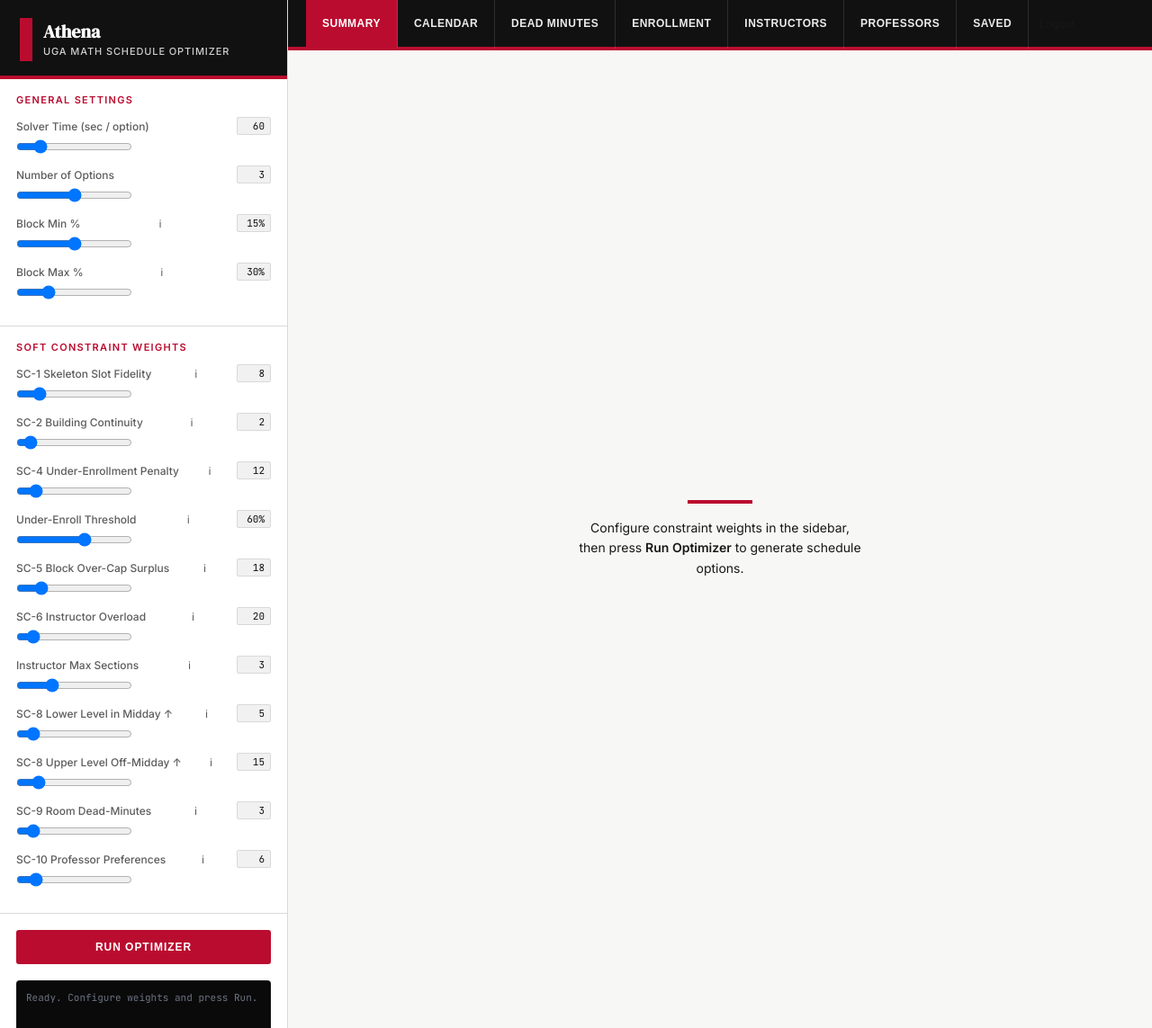
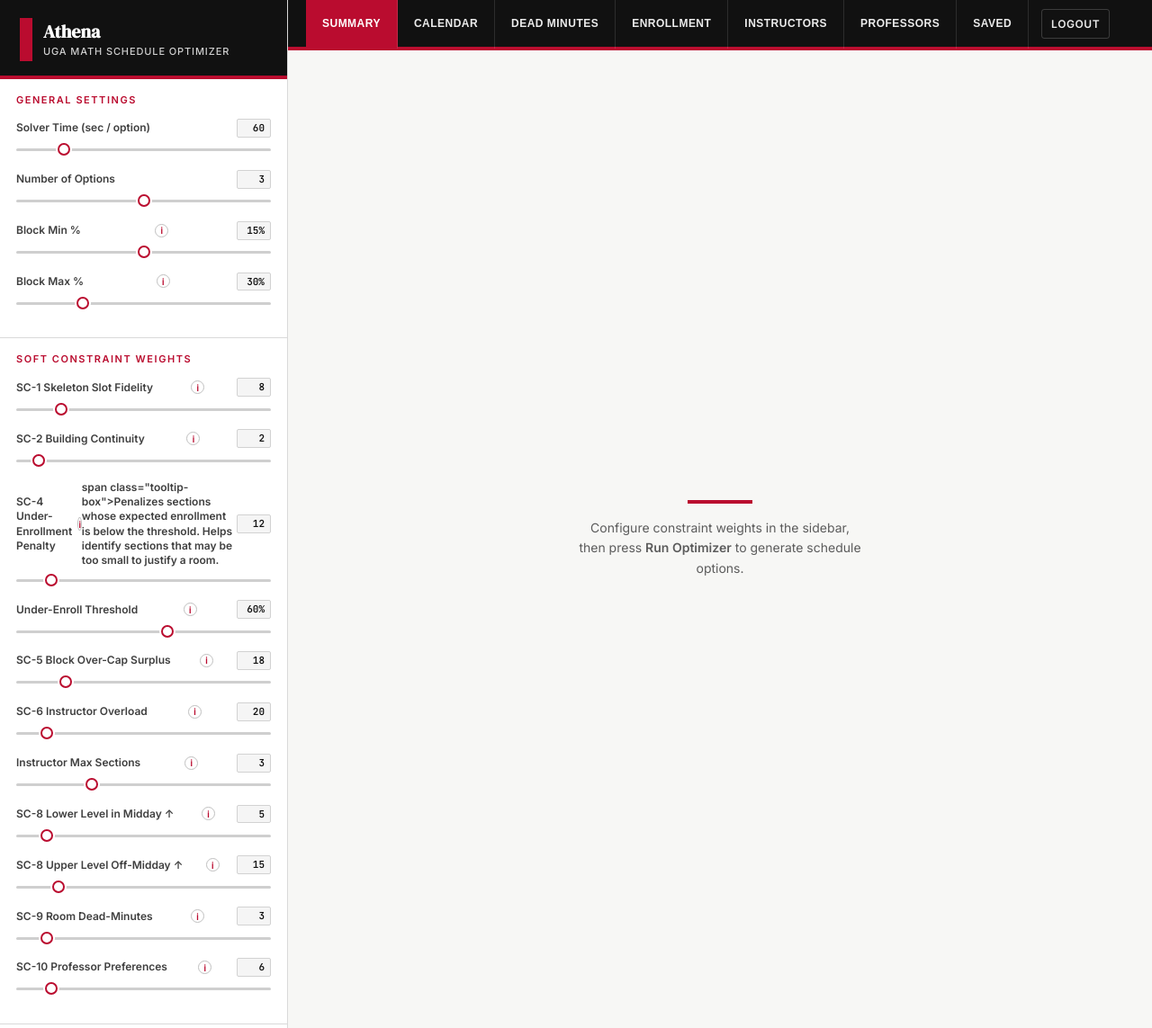
Before and after one commit to jhn02222/Scheduling-Clone, a Django app: page / in a window 1280 px wide. Shown: the whole page at 90% size. Run offline with Django 5.2, Linux system fonts and the light colour scheme; the visitor is signed in with stand-in values (Sample User, id 1).

Commit message:
style: UGA redesign update

```diff
--- a/athena/optimizer/templates/optimizer/index.html
+++ b/athena/optimizer/templates/optimizer/index.html
@@ -53,7 +53,9 @@ html, body {
   display: flex;
   flex-direction: column;
   overflow-y: auto;
-  overflow-x: hidden;
+  overflow-x: visible;
+  position: relative;
+  z-index: 20;
 }
 
 #sidebar-header {
@@ -86,10 +88,7 @@ html, body {
   letter-spacing: .08em;
   text-transform: uppercase;
 }
-.sidebar-section {
-  padding: 14px 18px;
-  border-bottom: 1px solid rgba(255,255,255,0.06);
-}
+
 .sidebar-section {
   padding: 16px 18px;
   border-bottom: 1px solid var(--uga-border);
@@ -98,11 +97,11 @@ html, body {
 .sidebar-section h2 {
   font-family: 'Inter', sans-serif;
   font-size: 11px;
-  letter-spacing: .12em;
+  letter-spacing: .14em;
   text-transform: uppercase;
   color: var(--uga-red);
-  margin-bottom: 12px;
-  font-weight: 700;
+  margin-bottom: 14px;
+  font-weight: 800;
 }
 
 .field label {
@@ -110,39 +109,72 @@ html, body {
   justify-content: space-between;
   align-items: center;
   font-size: 12px;
-  color: var(--text-soft);
+  color: #3f3f3f;
   margin-bottom: 5px;
-  font-weight: 500;
+  font-weight: 600;
+  line-height: 1.35;
 }
 
 .field label .val {
   font-family: 'JetBrains Mono', monospace;
   font-size: 11px;
   color: var(--uga-black);
-  background: #f1f1f1;
-  border: 1px solid var(--uga-border);
+  background: #f5f5f5;
+  border: 1px solid #d2d2d2;
   padding: 2px 6px;
   border-radius: 2px;
   min-width: 38px;
   text-align: right;
 }
 
-.field input[type=number],
-#opt-select {
+.field input[type=range] {
+  -webkit-appearance: none;
+  appearance: none;
   width: 100%;
-  background: #fff;
-  border: 1px solid var(--uga-border-dark);
-  border-radius: 3px;
-  color: var(--text);
-  padding: 7px 9px;
-  font-size: 13px;
-  font-family: 'JetBrains Mono', monospace;
-}
-
-.field input[type=number]:focus,
-#opt-select:focus {
+  height: 18px;
+  background: transparent;
+  cursor: pointer;
+}
+
+.field input[type=range]:focus {
   outline: none;
-  border-color: var(--uga-red);
+}
+
+.field input[type=range]::-webkit-slider-runnable-track {
+  height: 3px;
+  background: #cfcfcf;
+  border-radius: 999px;
+}
+
+.field input[type=range]::-webkit-slider-thumb {
+  -webkit-appearance: none;
+  appearance: none;
+  margin-top: -6px;
+  width: 14px;
+  height: 14px;
+  border-radius: 50%;
+  background: #ffffff;
+  border: 2px solid var(--uga-red);
+  box-shadow: 0 0 0 2px #ffffff;
+}
+
+.field input[type=range]:hover::-webkit-slider-thumb {
+  background: #fafafa;
+}
+
+.field input[type=range]::-moz-range-track {
+  height: 3px;
+  background: #cfcfcf;
+  border-radius: 999px;
+}
+
+.field input[type=range]::-moz-range-thumb {
+  width: 14px;
+  height: 14px;
+  border-radius: 50%;
+  background: #ffffff;
+  border: 2px solid var(--uga-red);
+  box-shadow: none;
 }
 .field { margin-bottom: 10px; }
 
@@ -238,20 +270,44 @@ html, body {
 #opt-selector {
   margin-left: auto; display: flex; align-items: center; gap: 8px;
 }
-#opt-selector label { font-size: 12px; color: var(--text-muted); }
-#opt-select {
-  background: var(--surface-2); border: 1px solid rgba(255,255,255,.1);
-  color: var(--text); border-radius: var(--radius);
-  padding: 4px 8px; font-size: 12px; cursor: pointer;
-}
+/* Topbar selector */
+#opt-selector label {
+  font-size: 12px;
+  color: rgba(255,255,255,.85);
+  font-weight: 600;
+  letter-spacing: .04em;
+}
+
+/* Dropdown + export button */
+#opt-select,
 #export-btn {
-  margin-left: 8px;
-  background: var(--surface-2); border: 1px solid rgba(255,255,255,.12);
-  color: var(--text-muted); border-radius: var(--radius);
-  padding: 4px 10px; font-size: 12px; cursor: pointer;
-  transition: color .15s, border-color .15s;
-}
-#export-btn:hover { color: var(--text); border-color: var(--uga-red); }
+  background: #ffffff;
+  border: 1px solid #d0d0d0;
+  color: var(--uga-black);
+  border-radius: 3px;
+  padding: 5px 10px;
+  font-size: 12px;
+  font-weight: 600;
+  cursor: pointer;
+}
+
+/* Hover states */
+#opt-select:hover,
+#export-btn:hover {
+  border-color: var(--uga-red);
+  color: var(--uga-red);
+}
+#opt-selector label,
+.blk-lbl,
+.blk-cnt,
+.util-room-id,
+.util-pct,
+.slot-time,
+.util-legend,
+#placeholder,
+#placeholder p {
+  color: var(--text-soft);
+}
 
 #content-area { flex: 1; overflow-y: auto; padding: 20px 24px; }
 
@@ -455,16 +511,64 @@ html, body {
 
 
 /* ── Tooltips ────────────────────────────────────────────────────────── */
-.tooltip-wrap { position: relative; display: inline-block; margin-left: 4px; cursor: help; }
-.tooltip-icon { font-size: 10px; color: var(--text-muted); opacity: .6; }
+.tooltip-wrap {
+  position: relative;
+  display: inline-flex;
+  align-items: center;
+  margin-left: 6px;
+  cursor: help;
+}
+
+.tooltip-trigger {
+  display: inline-flex;
+  align-items: center;
+  justify-content: center;
+  width: 15px;
+  height: 15px;
+  border: 1px solid var(--uga-border-dark);
+  border-radius: 50%;
+  background: #fff;
+  color: var(--uga-red);
+  font-size: 10px;
+  font-weight: 700;
+  line-height: 1;
+}
+
 .tooltip-box {
-  display: none; position: absolute; left: 0; top: 100%; margin-top: 4px;
-  background: #1a1a1a; border: 1px solid rgba(255,255,255,.15);
-  border-radius: var(--radius); padding: 8px 10px;
-  font-size: 11px; color: var(--text-muted); line-height: 1.5;
-  width: 220px; z-index: 50; pointer-events: none;
-}
-.tooltip-wrap:hover .tooltip-box { display: block; }
+  display: none;
+  position: absolute;
+  left: calc(100% + 12px);
+  top: 50%;
+  transform: translateY(-50%);
+  width: 260px;
+  background: #111111;
+  color: #f4f4f4;
+  border: 1px solid rgba(255,255,255,.14);
+  border-left: 4px solid var(--uga-red);
+  border-radius: 3px;
+  padding: 10px 12px;
+  font-size: 12px;
+  line-height: 1.55;
+  box-shadow: 0 10px 24px rgba(0,0,0,.22);
+  z-index: 999;
+  pointer-events: none;
+  white-space: normal;
+}
+
+.tooltip-box::before {
+  content: "";
+  position: absolute;
+  left: -8px;
+  top: 50%;
+  transform: translateY(-50%);
+  border-top: 8px solid transparent;
+  border-bottom: 8px solid transparent;
+  border-right: 8px solid #111111;
+}
+
+.tooltip-wrap:hover .tooltip-box {
+  display: block;
+}
 /* ── Professor calendar modal ───────────────────────────────────────── */
 #prof-cal-modal {
   display: none; position: fixed; inset: 0;
@@ -557,6 +661,25 @@ html, body {
   padding: 24px 28px;
   background: var(--uga-offwhite);
 }
+.logout-link {
+  margin-left: 14px;
+  padding: 8px 10px;
+  color: rgba(255,255,255,.92);
+  text-decoration: none;
+  font-size: 12px;
+  font-weight: 700;
+  text-transform: uppercase;
+  letter-spacing: .05em;
+  border: 1px solid rgba(255,255,255,.18);
+  border-radius: 3px;
+  transition: background .2s, color .2s, border-color .2s;
+}
+
+.logout-link:hover {
+  background: var(--uga-red);
+  color: #fff;
+  border-color: var(--uga-red);
+}
 </style>
 </head>
 <body>
@@ -584,7 +707,7 @@ html, body {
     </div>
     <div class="field">
       <label>Block Min %
-        <span class="tooltip-wrap">ℹ<span class="tooltip-box">Minimum % of sections that must be assigned to each time block. Prevents all sections clustering in one slot.</span></span>
+        <span class="tooltip-wrap"> <span class="tooltip-trigger">ℹ</span><span class="tooltip-box">Minimum % of sections that must be assigned to each time block. Prevents all sections clustering in one slot.</span></span>
         <span class="val" id="v-block-min-pct">15%</span>
       </label>
       <input type="range" id="block_min_pct" min="0" max="30" step="1" value="15"
@@ -592,7 +715,7 @@ html, body {
     </div>
     <div class="field">
       <label>Block Max %
-        <span class="tooltip-wrap">ℹ<span class="tooltip-box">Maximum % of sections allowed in any single time block. Prevents overloading one time slot.</span></span>
+        <span class="tooltip-wrap"><span class="tooltip-trigger">ℹ</span><span class="tooltip-box">Maximum % of sections allowed in any single time block. Prevents overloading one time slot.</span></span>
         <span class="val" id="v-block-max-pct">30%</span>
       </label>
       <input type="range" id="block_max_pct" min="20" max="60" step="1" value="30"
@@ -605,7 +728,7 @@ html, body {
     <h2>Soft Constraint Weights</h2>
     <div class="field">
       <label>SC-1 Skeleton Slot Fidelity
-        <span class="tooltip-wrap">ℹ<span class="tooltip-box">Penalizes moving a section away from its current time block. Higher = solver tries harder to keep existing schedule.</span></span>
+        <span class="tooltip-wrap"><span class="tooltip-trigger">ℹ</span><span class="tooltip-box">Penalizes moving a section away from its current time block. Higher = solver tries harder to keep existing schedule.</span></span>
         <span class="val" id="v-w-skeleton-slot">8</span>
       </label>
       <input type="range" id="w_skeleton_slot" min="0" max="50" value="8"
@@ -613,7 +736,7 @@ html, body {
     </div>
     <div class="field">
       <label>SC-2 Building Continuity
-        <span class="tooltip-wrap">ℹ<span class="tooltip-box">Penalizes assigning a section to a different building than it currently uses. Higher = prefer keeping sections in same building.</span></span>
+        <span class="tooltip-wrap"><span class="tooltip-trigger">ℹ</span><span class="tooltip-box">Penalizes assigning a section to a different building than it currently uses. Higher = prefer keeping sections in same building.</span></span>
         <span class="val" id="v-w-skeleton-bldg">2</span>
       </label>
       <input type="range" id="w_skeleton_bldg" min="0" max="30" value="2"
@@ -621,7 +744,7 @@ html, body {
     </div>
     <div class="field">
       <label>SC-4 Under-Enrollment Penalty
-        <span class="tooltip-wrap">ℹ<span class="tooltip-box">Penalizes sections whose expected enrollment is below the threshold. Helps identify sections that may be too small to justify a room.</span></span>
+        <span class="tooltip-wrap"><span class="tooltip-trigger">ℹ</span>span class="tooltip-box">Penalizes sections whose expected enrollment is below the threshold. Helps identify sections that may be too small to justify a room.</span></span>
         <span class="val" id="v-w-under-enroll">12</span>
       </label>
       <input type="range" id="w_under_enroll" min="0" max="100" value="12"
@@ -629,7 +752,7 @@ html, body {
     </div>
     <div class="field">
       <label>Under-Enroll Threshold
-        <span class="tooltip-wrap">ℹ<span class="tooltip-box">Sections below this fill % are flagged as under-enrolled. E.g. 60% means a section with 12/20 students is flagged.</span></span>
+        <span class="tooltip-wrap"><span class="tooltip-trigger">ℹ</span><span class="tooltip-box">Sections below this fill % are flagged as under-enrolled. E.g. 60% means a section with 12/20 students is flagged.</span></span>
         <span class="val" id="v-ue-thresh">60%</span>
       </label>
       <input type="range" id="under_enroll_threshold" min="0" max="100" step="5" value="60"
@@ -637,7 +760,7 @@ html, body {
     </div>
     <div class="field">
       <label>SC-5 Block Over-Cap Surplus
-        <span class="tooltip-wrap">ℹ<span class="tooltip-box">Penalizes time blocks that exceed the max % cap. Keeps the schedule spread across all time slots.</span></span>
+        <span class="tooltip-wrap"><span class="tooltip-trigger">ℹ</span><span class="tooltip-box">Penalizes time blocks that exceed the max % cap. Keeps the schedule spread across all time slots.</span></span>
         <span class="val" id="v-w-block-over">18</span>
       </label>
       <input type="range" id="w_block_over" min="0" max="100" value="18"
@@ -645,7 +768,7 @@ html, body {
     </div>
     <div class="field">
       <label>SC-6 Instructor Overload
-        <span class="tooltip-wrap">ℹ<span class="tooltip-box">Penalizes instructors assigned more sections than the max. Higher = stronger push to distribute sections evenly.</span></span>
+        <span class="tooltip-wrap"><span class="tooltip-trigger">ℹ</span><span class="tooltip-box">Penalizes instructors assigned more sections than the max. Higher = stronger push to distribute sections evenly.</span></span>
         <span class="val" id="v-w-instr-overload">20</span>
       </label>
       <input type="range" id="w_instr_overload" min="0" max="200" value="20"
@@ -653,7 +776,7 @@ html, body {
     </div>
     <div class="field">
       <label>Instructor Max Sections
-        <span class="tooltip-wrap">ℹ<span class="tooltip-box">Target maximum number of sections per instructor. SC-6 penalizes going above this number.</span></span>
+        <span class="tooltip-wrap"><span class="tooltip-trigger">ℹ</span><span class="tooltip-box">Target maximum number of sections per instructor. SC-6 penalizes going above this number.</span></span>
         <span class="val" id="v-instr-max">3</span>
       </label>
       <input type="range" id="instructor_max_sections" min="1" max="8" value="3"
@@ -661,7 +784,7 @@ html, body {
     </div>
     <div class="field">
       <label>SC-8 Lower Level in Midday ↑
-        <span class="tooltip-wrap">ℹ<span class="tooltip-box">Encourages lower-division courses (1000-2000) to be scheduled at midday. Higher enrollment courses benefit from peak attendance times.</span></span>
+        <span class="tooltip-wrap"><span class="tooltip-trigger">ℹ</span><span class="tooltip-box">Encourages lower-division courses (1000-2000) to be scheduled at midday. Higher enrollment courses benefit from peak attendance times.</span></span>
         <span class="val" id="v-w-lower-mid">5</span>
       </label>
       <input type="range" id="w_lower_midday" min="0" max="50" value="5"
@@ -669,7 +792,7 @@ html, body {
     </div>
     <div class="field">
       <label>SC-8 Upper Level Off-Midday ↑
-        <span class="tooltip-wrap">ℹ<span class="tooltip-box">Encourages upper-division and grad courses (3000+) away from peak midday slots, freeing them for larger lower-division sections.</span></span>
+        <span class="tooltip-wrap"><span class="tooltip-trigger">ℹ</span><span class="tooltip-box">Encourages upper-division and grad courses (3000+) away from peak midday slots, freeing them for larger lower-division sections.</span></span>
         <span class="val" id="v-w-upper-nomid">15</span>
       </label>
       <input type="range" id="w_upper_nonmidday" min="0" max="100" value="15"
@@ -677,7 +800,7 @@ html, body {
     </div>
     <div class="field">
       <label>SC-9 Room Dead-Minutes
-        <span class="tooltip-wrap">ℹ<span class="tooltip-box">Penalizes unused minutes inside booked room blocks. A 55-min class in an 80-min block wastes 25 minutes. Lower waste = higher room efficiency.</span></span>
+        <span class="tooltip-wrap"><span class="tooltip-trigger">ℹ</span><span class="tooltip-box">Penalizes unused minutes inside booked room blocks. A 55-min class in an 80-min block wastes 25 minutes. Lower waste = higher room efficiency.</span></span>
         <span class="val" id="v-w-dead-min">3</span>
       </label>
       <input type="range" id="w_dead_minutes" min="0" max="30" value="3"
@@ -685,7 +808,7 @@ html, body {
     </div>
     <div class="field">
       <label>SC-10 Professor Preferences
-        <span class="tooltip-wrap">ℹ<span class="tooltip-box">Weight applied to professor scheduling preferences (time of day, day pattern, course level). Higher = solver tries harder to honor preferences.</span></span>
+        <span class="tooltip-wrap"><span class="tooltip-trigger">ℹ</span><span class="tooltip-box">Weight applied to professor scheduling preferences (time of day, day pattern, course level). Higher = solver tries harder to honor preferences.</span></span>
         <span class="val" id="v-w-prof-pref">6</span>
       </label>
       <input type="range" id="w_prof_pref" min="0" max="50" value="6"
@@ -719,7 +842,7 @@ html, body {
   padding:4px 12px;font-size:12px;cursor:pointer;white-space:nowrap">
   💾 Save
 </button>
-    <a href="/logout/" style="margin-left:12px;font-size:12px;color:var(--text-muted);text-decoration:none">Logout</a>
+    <a href="/logout/" class="logout-link">Logout</a>
   </div>
 
   <div id="content-area">
```
